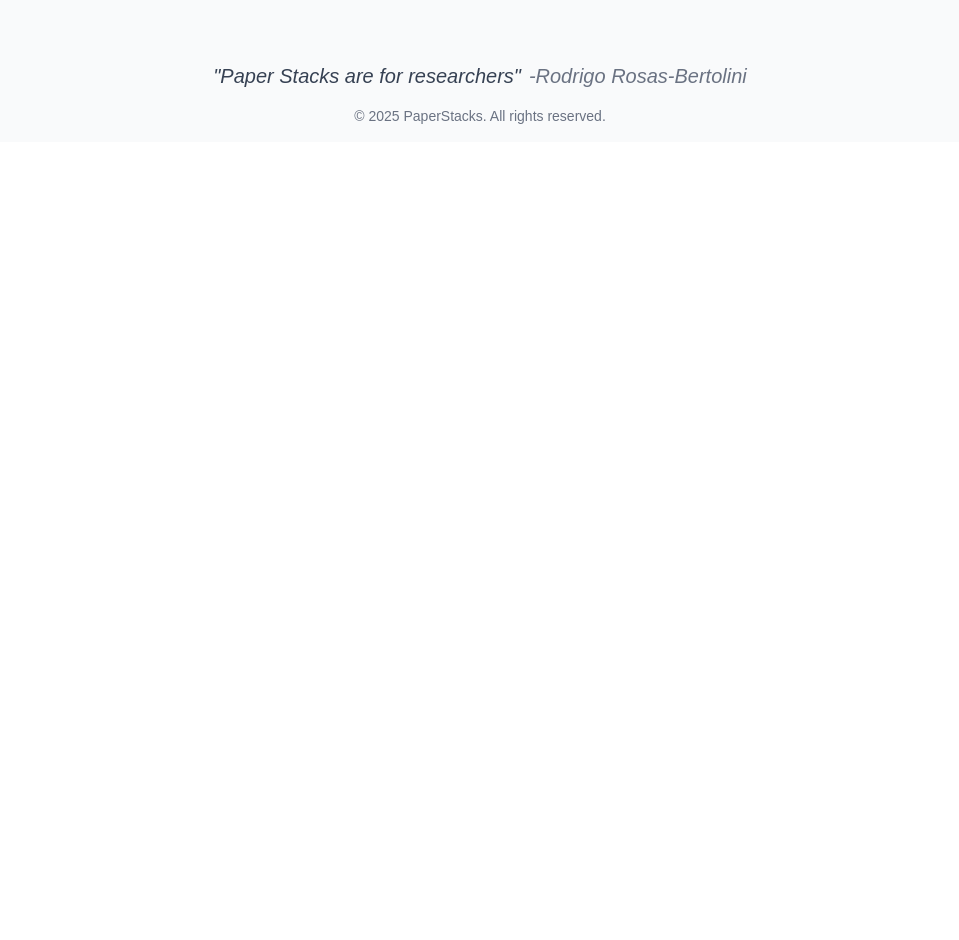
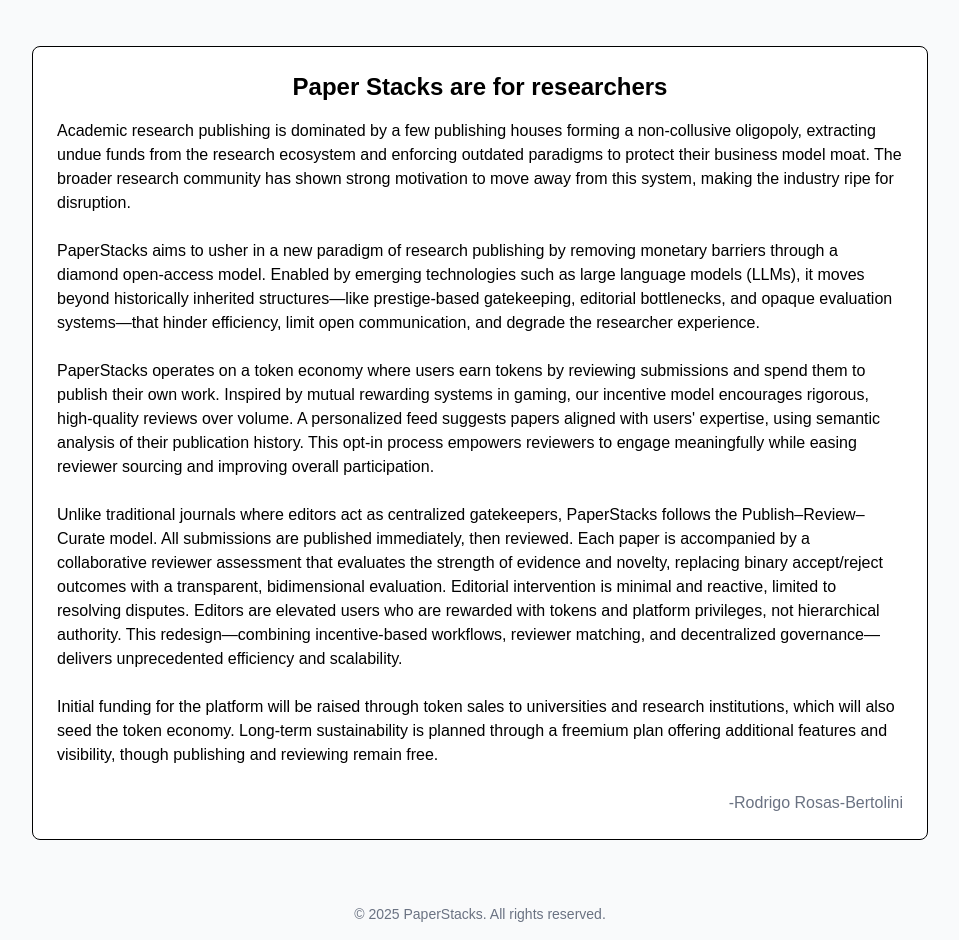
Before and after one commit to rodrigolearns/paperstacks.pub, a Next.js app: page / in a window 1280 px wide. Shown: the part 706-1646 px from the top of the page, without its empty margins (160-1119 px from the left). Before the commit the page ends 848 px from the top, so only its background shows below. Built offline with nearby package versions, Linux system fonts and the light colour scheme.

Commit message:
Added summary

```diff
--- a/src/app/page.tsx
+++ b/src/app/page.tsx
@@ -66,18 +66,19 @@
           </h1>
         </div>
         <FeatureCards items={featureBoxes} />
+        <div className="max-w-4xl mx-auto mt-12 text-base text-black text-left bg-white bg-opacity-80 p-6 rounded-lg border border-black">
+          <h2 className="text-2xl font-semibold mb-4 text-center">Paper Stacks are for researchers</h2>
+          <p>
+            Academic research publishing is dominated by a few publishing houses forming a non-collusive oligopoly, extracting undue funds from the research ecosystem and enforcing outdated paradigms to protect their business model moat. The broader research community has shown strong motivation to move away from this system, making the industry ripe for disruption.<br /><br />
+            PaperStacks aims to usher in a new paradigm of research publishing by removing monetary barriers through a diamond open-access model. Enabled by emerging technologies such as large language models (LLMs), it moves beyond historically inherited structures—like prestige-based gatekeeping, editorial bottlenecks, and opaque evaluation systems—that hinder efficiency, limit open communication, and degrade the researcher experience.<br /><br />
+            PaperStacks operates on a token economy where users earn tokens by reviewing submissions and spend them to publish their own work. Inspired by mutual rewarding systems in gaming, our incentive model encourages rigorous, high-quality reviews over volume. A personalized feed suggests papers aligned with users&apos; expertise, using semantic analysis of their publication history. This opt-in process empowers reviewers to engage meaningfully while easing reviewer sourcing and improving overall participation.<br /><br />
+            Unlike traditional journals where editors act as centralized gatekeepers, PaperStacks follows the Publish–Review–Curate model. All submissions are published immediately, then reviewed. Each paper is accompanied by a collaborative reviewer assessment that evaluates the strength of evidence and novelty, replacing binary accept/reject outcomes with a transparent, bidimensional evaluation. Editorial intervention is minimal and reactive, limited to resolving disputes. Editors are elevated users who are rewarded with tokens and platform privileges, not hierarchical authority. This redesign—combining incentive-based workflows, reviewer matching, and decentralized governance—delivers unprecedented efficiency and scalability.<br /><br />
+            Initial funding for the platform will be raised through token sales to universities and research institutions, which will also seed the token economy. Long-term sustainability is planned through a freemium plan offering additional features and visibility, though publishing and reviewing remain free.
+            <span className="block text-right text-base text-gray-500 mt-6">-Rodrigo Rosas-Bertolini</span>
+          </p>
+        </div>
       </main>
       <footer className="py-4 px-6 text-center text-sm text-gray-500">
-        <div className="mb-4">
-          <p className="flex items-center justify-center gap-2">
-            <span className="text-xl text-gray-700 italic">
-              &quot;Paper Stacks are for researchers&quot;
-            </span>
-            <span className="text-xl text-gray-500 italic">
-              -Rodrigo Rosas-Bertolini
-            </span>
-          </p>
-        </div>
         <p>© {new Date().getFullYear()} PaperStacks. All rights reserved.</p>
       </footer>
     </div>
```
